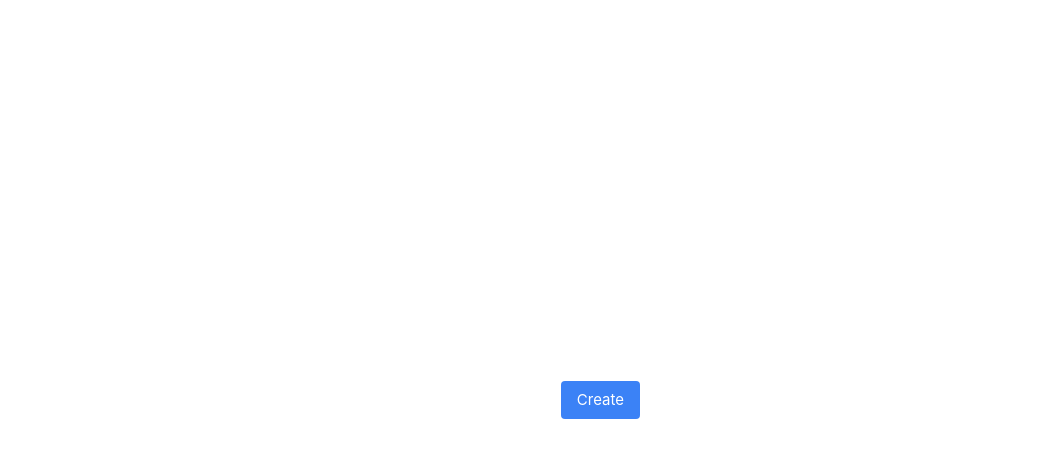
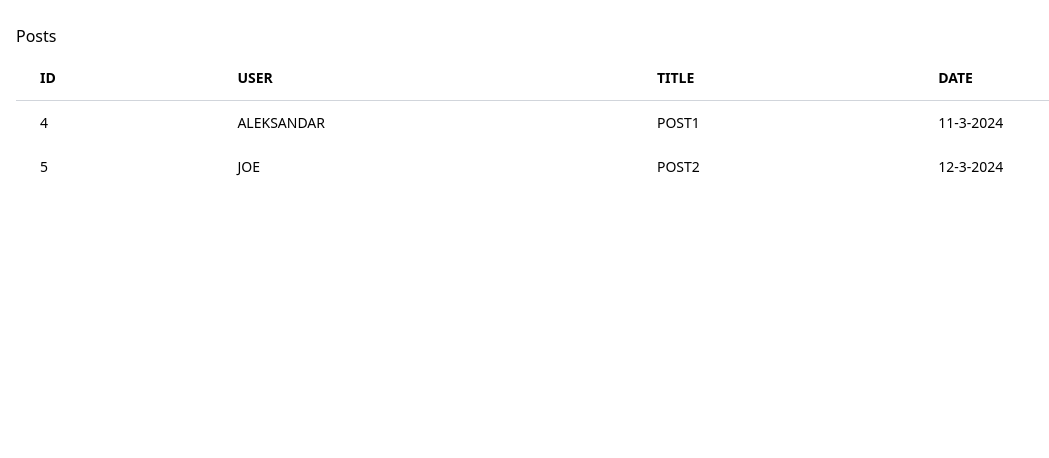
Before and after one commit to aleksandarTcode/vue-management, a Vue app in the folder frontend/: page / in a window 1280 px wide. Shown: the top 458 px of the page, without its empty margins (0-1049 px from the left). Built offline with nearby package versions, Linux system fonts and the light colour scheme.

Commit message:
added boilerplate table

```diff
--- a/frontend/src/App.vue
+++ b/frontend/src/App.vue
@@ -5,35 +5,51 @@ import TheWelcome from './components/TheWelcome.vue'
 
 <template>
 
-  <button class="bg-blue-500 text-white hover:bg-blue-700 rounded py-2 px-4">Create</button>
+<div class="grid grid-cols-1 gap-2 mt-2 p-4">
+
+  <h2>Posts</h2>
+
+<!--  <button class="bg-blue-500 text-white hover:bg-blue-700 rounded py-2 px-4">Create</button>-->
+
+   <table class="min-w-full divide-y divide-gray-300">
+     <thead>
+     <tr>
+       <th scope="col" class="px-6 py-3 text-start text-sm uppercase">Id</th>
+       <th scope="col" class="px-6 py-3 text-start text-sm uppercase">User</th>
+       <th scope="col" class="px-6 py-3 text-start text-sm uppercase">Title</th>
+       <th scope="col" class="px-6 py-3 text-start text-sm uppercase">Date</th>
+     </tr>
+     </thead>
+
+     <tbody>
+      <tr class="hover-me">
+        <td class="px-6 py-3 text-start text-sm uppercase">4</td>
+        <td class="px-6 py-3 text-start text-sm uppercase">Aleksandar</td>
+        <td class="px-6 py-3 text-start text-sm uppercase">Post1</td>
+        <td class="px-6 py-3 text-start text-sm uppercase">11-3-2024</td>
+      </tr>
+
+      <tr class="hover-me">
+        <td class="px-6 py-3 text-start text-sm uppercase">5</td>
+        <td class="px-6 py-3 text-start text-sm uppercase">Joe</td>
+        <td class="px-6 py-3 text-start text-sm uppercase">Post2</td>
+        <td class="px-6 py-3 text-start text-sm uppercase">12-3-2024</td>
+      </tr>
+
+     </tbody>
+
+     </table>
+
+</div>
+
 
 </template>
 
 <style scoped>
-header {
-  line-height: 1.5;
-}
 
-.logo {
-  display: block;
-  margin: 0 auto 2rem;
-}
+.hover-me:hover {
 
-@media (min-width: 1024px) {
-  header {
-    display: flex;
-    place-items: center;
-    padding-right: calc(var(--section-gap) / 2);
-  }
+  background: #8a8a8a;
 
-  .logo {
-    margin: 0 2rem 0 0;
-  }
-
-  header .wrapper {
-    display: flex;
-    place-items: flex-start;
-    flex-wrap: wrap;
-  }
 }
 </style>
--- a/frontend/src/main.js
+++ b/frontend/src/main.js
@@ -1,4 +1,4 @@
-import './assets/main.css'
+// import './assets/main.css'
 import './assets/app.css'
 
 import { createApp } from 'vue'
```
